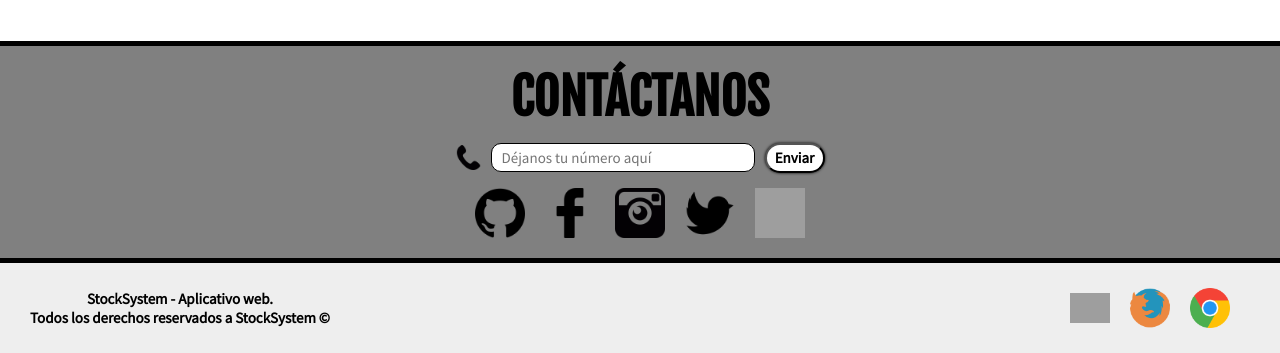
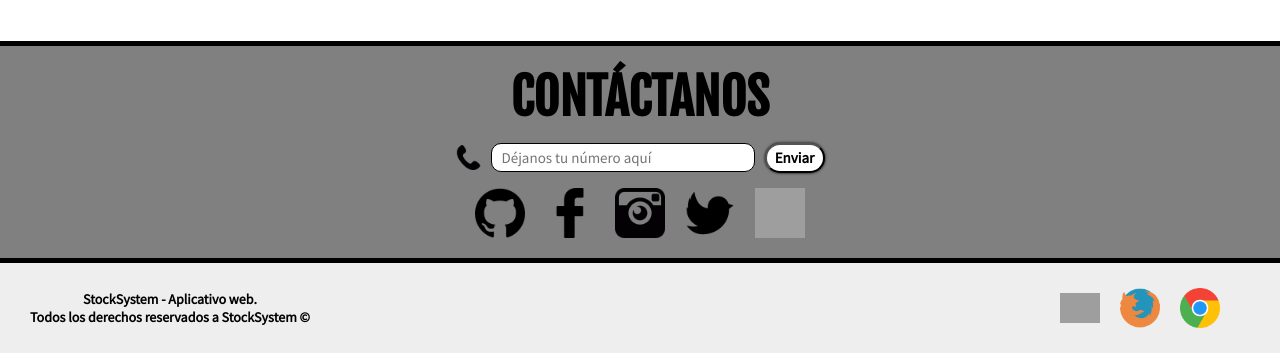
Before and after one commit to jcl22/StockSystem, a PHP site: page / in a window 1280 px wide. Shown: the part 3176-3529 px from the top of the page. Run offline with PHP 8.4, Linux system fonts and the light colour scheme; grey boxes are pictures that could not be loaded.

Commit message:
Cambios en footer

```diff
--- a/style.css
+++ b/style.css
@@ -782,7 +782,8 @@ button:hover {
 .footer-details p {
     margin: 0px;
     margin-top: 0px;
-    font-size: 15px;
+    font-size: 14px;
+    margin-right: 5px;
 }
 
 .sist_op {
@@ -804,7 +805,7 @@ button:hover {
 
 .chroome {
     width: 40px;
-    margin-right: 20px;
+    margin-right: 30px;
 }
 
 .wrapper {
```
